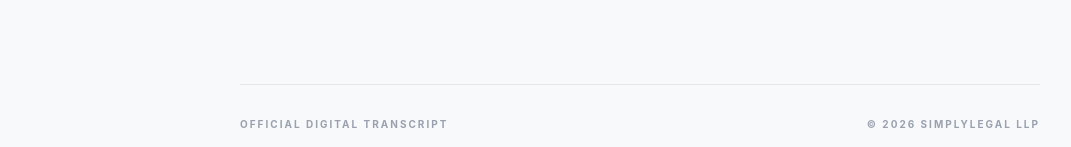
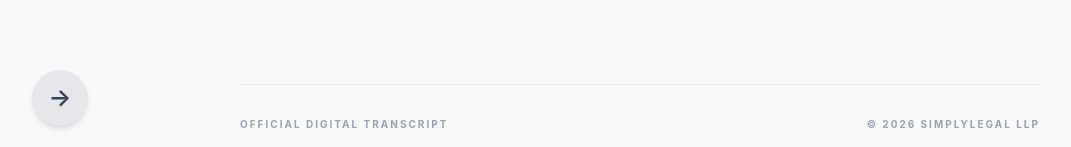
Before and after one commit to ariel2026scu/accessbility4all, a React app in the folder frontend/: page / in a window 1280 px wide. Both pictures are taken after a click on the button "FOCUS MODE: OFF". Shown: the part 756-903 px from the top of the page, without its empty margins (0-1071 px from the left). Built offline with nearby package versions, Linux system fonts and the light colour scheme; no server answers; the HTML template or start-up script is replaced by a standard one.

Commit message:
Updated App.jsx

```diff
--- a/frontend/src/App.jsx
+++ b/frontend/src/App.jsx
@@ -379,6 +379,15 @@ function App() {
           <span>© {new Date().getFullYear()} SimplyLegal LLP</span>
         </footer>
       </main>
+        {isReadingMode && (
+          <button
+            onClick={() => setIsReadingMode(false)}
+            className="fixed bottom-6 left-8 bg-gray-200 text-gray-700 w-14 h-14 rounded-full shadow-md flex items-center justify-center hover:bg-gray-300 hover:scale-105 transition-all duration-200 z-50"
+            title="Exit Focus Mode"
+          >
+            <span className="text-2xl font-semibold">→</span>
+          </button>
+        )}
     </div>
   );
 }
```
